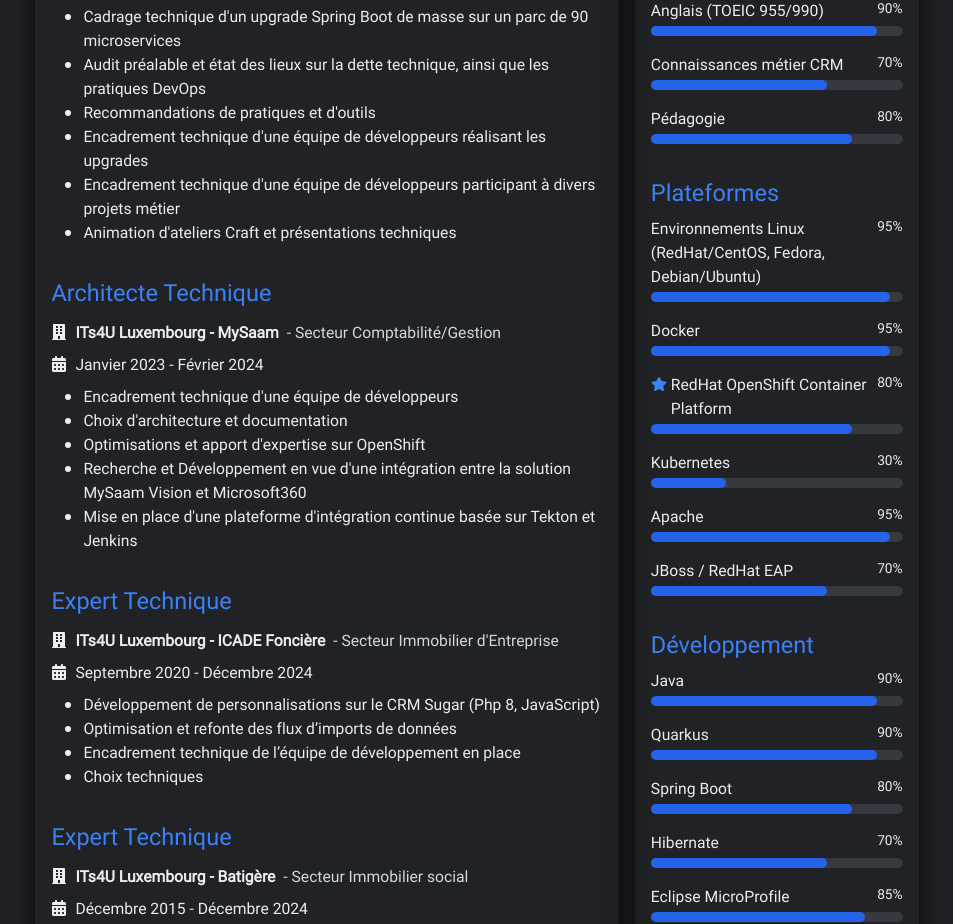
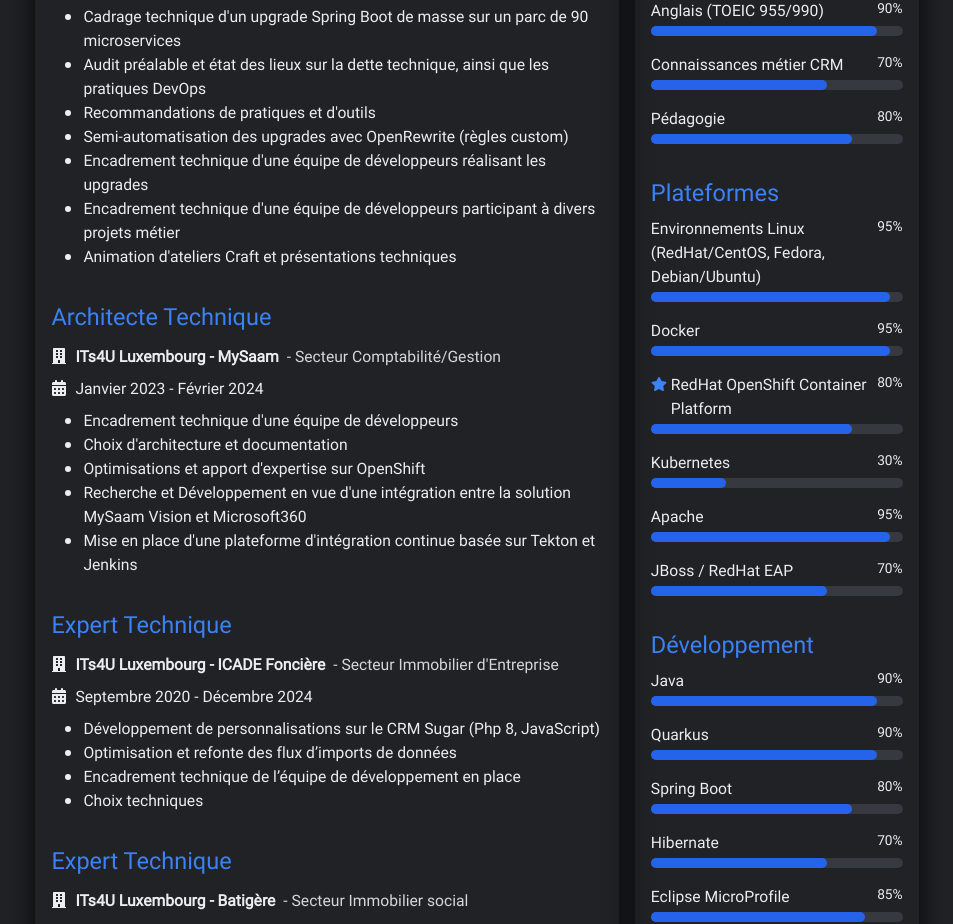
Before and after one commit to chricacc/chris-cacciatore-website, a React (Vite) app: page /resume in a window 1280 px wide. Shown: the part 960-1884 px from the top of the page, without its empty margins (195-1148 px from the left). Built offline with nearby package versions, Linux system fonts and the light colour scheme.

Commit message:
Update Resume

```diff
--- a/src/routes/Resume.jsx
+++ b/src/routes/Resume.jsx
@@ -255,6 +255,7 @@
                 "Cadrage technique d'un upgrade Spring Boot de masse sur un parc de 90 microservices",
                 "Audit préalable et état des lieux sur la dette technique, ainsi que les pratiques DevOps",
                 "Recommandations de pratiques et d'outils",
+                "Semi-automatisation des upgrades avec OpenRewrite (règles custom)",
                 "Encadrement technique d'une équipe de développeurs réalisant les upgrades",
                 "Encadrement technique d'une équipe de développeurs participant à divers projets métier",
                 "Animation d'ateliers Craft et présentations techniques"
```
